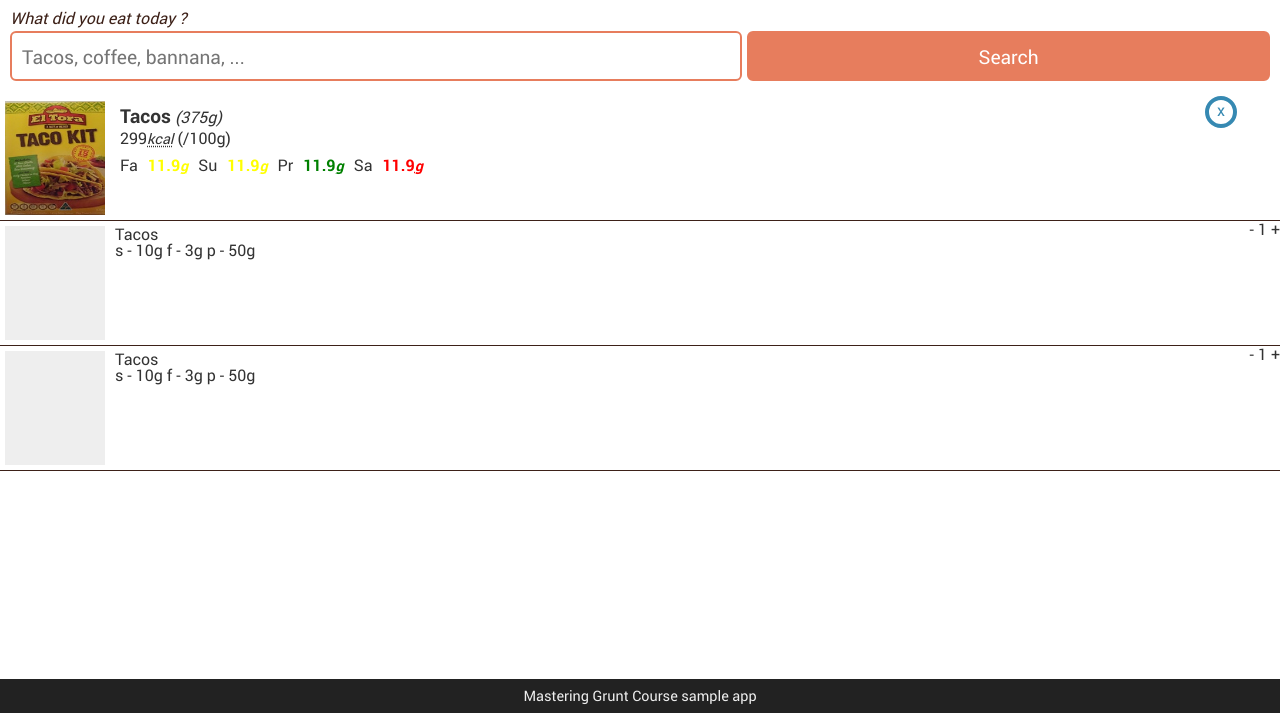
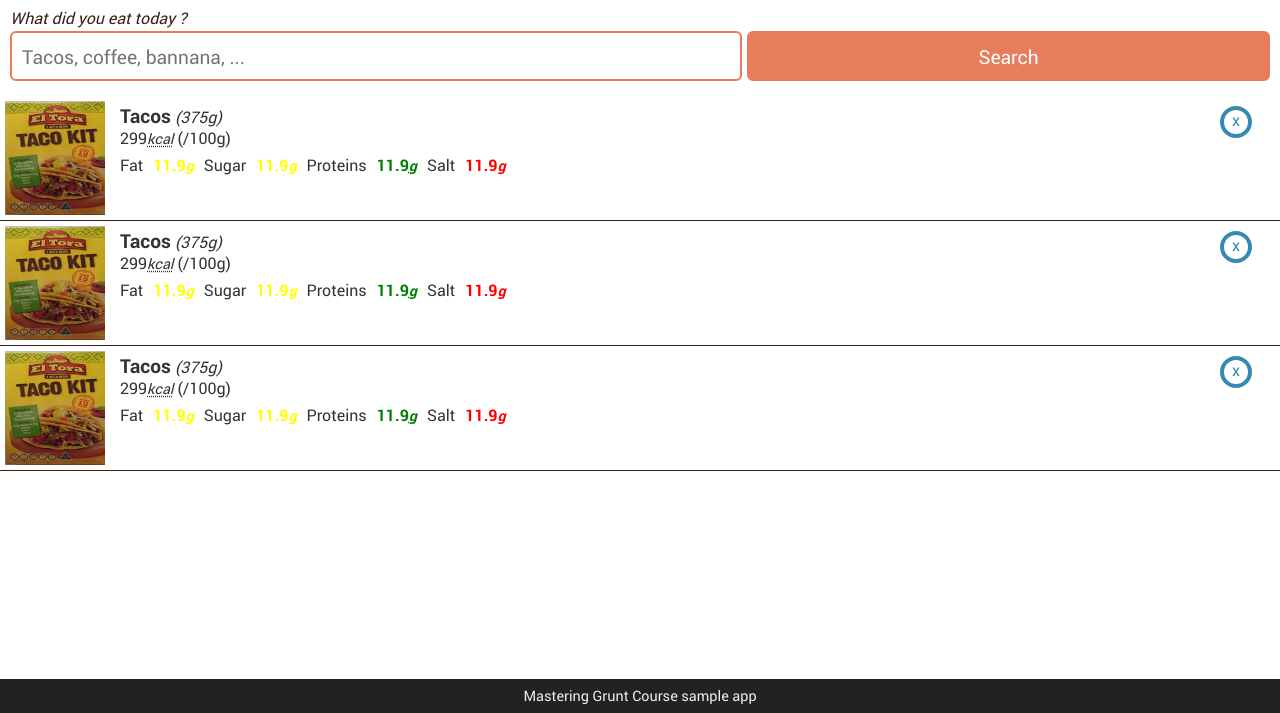
Before and after one commit to krampstudio/foodprint.io, a website: page public/index.html in a window 1280 px wide. Shown: the part 87-800 px from the top of the page. Drawn offline with Linux system fonts and the light colour scheme.

Commit message:
delete entry layout

```diff
--- a/public/index.html
+++ b/public/index.html
@@ -42,16 +42,16 @@
                         </p>
 
                         <dl class="composition">
-                            <dt class="fat moderate">Fa</dt>
+                            <dt class="fat moderate">Fat</dt>
                             <dd class="fat moderate">11.9<abbr title="grams">g</abbr></dd>
 
-                            <dt class="sugar moderate">Su</dt>
+                            <dt class="sugar moderate">Sugar</dt>
                             <dd class="sugar moderate">11.9<abbr title="grams">g</abbr></dd>
 
-                            <dt class="protein good">Pr</dt>
+                            <dt class="protein good">Proteins</dt>
                             <dd class="protein good">11.9<abbr title="grams">g</abbr></dd>
 
-                            <dt class="salt bad">Sa</dt>
+                            <dt class="salt bad">Salt</dt>
                             <dd class="salt bad">11.9<abbr title="grams">g</abbr></dd>
                         </dl>
                     </div>
@@ -60,28 +60,64 @@
                     </div>
                 </article>
                 <article>
-                    <div class="thumb"></div>
+                    <img class="thumb" src="./img/tacos.jpg" alt="tacos" />
+
                     <div class="desc">
-                        <div>Tacos</div>
-                        <div class="composition">
-                            s - 10g
-                            f - 3g
-                            p - 50g
-                        </div>
+                        <h2>
+                            <span class="name">Tacos</span>
+                            <span class="weight">375g</span>
+                        </h2>
+                        <p class="energy">
+                            299<abbr title="kilo calory">kcal</abbr> (/100g)
+                        </p>
+
+                        <dl class="composition">
+                            <dt class="fat moderate">Fat</dt>
+                            <dd class="fat moderate">11.9<abbr title="grams">g</abbr></dd>
+
+                            <dt class="sugar moderate">Sugar</dt>
+                            <dd class="sugar moderate">11.9<abbr title="grams">g</abbr></dd>
+
+                            <dt class="protein good">Proteins</dt>
+                            <dd class="protein good">11.9<abbr title="grams">g</abbr></dd>
+
+                            <dt class="salt bad">Salt</dt>
+                            <dd class="salt bad">11.9<abbr title="grams">g</abbr></dd>
+                        </dl>
                     </div>
-                    <div class="quantity"> - 1 +</div>
+                    <div class="actions">
+                        <a class="delete" href="#">x</a>
+                    </div>
                 </article>
                 <article>
-                    <div class="thumb"></div>
+                    <img class="thumb" src="./img/tacos.jpg" alt="tacos" />
+
                     <div class="desc">
-                        <div>Tacos</div>
-                        <div class="composition">
-                            s - 10g
-                            f - 3g
-                            p - 50g
-                        </div>
+                        <h2>
+                            <span class="name">Tacos</span>
+                            <span class="weight">375g</span>
+                        </h2>
+                        <p class="energy">
+                            299<abbr title="kilo calory">kcal</abbr> (/100g)
+                        </p>
+
+                        <dl class="composition">
+                            <dt class="fat moderate">Fat</dt>
+                            <dd class="fat moderate">11.9<abbr title="grams">g</abbr></dd>
+
+                            <dt class="sugar moderate">Sugar</dt>
+                            <dd class="sugar moderate">11.9<abbr title="grams">g</abbr></dd>
+
+                            <dt class="protein good">Proteins</dt>
+                            <dd class="protein good">11.9<abbr title="grams">g</abbr></dd>
+
+                            <dt class="salt bad">Salt</dt>
+                            <dd class="salt bad">11.9<abbr title="grams">g</abbr></dd>
+                        </dl>
                     </div>
-                    <div class="quantity"> - 1 +</div>
+                    <div class="actions">
+                        <a class="delete" href="#">x</a>
+                    </div>
                 </article>
             </section>
         </main>
--- a/public/scss/inc/_components.scss
+++ b/public/scss/inc/_components.scss
@@ -125,7 +125,8 @@ body > footer {
             }
         }
         .actions {
-            flex: 0 1 75px;
+            flex: 0 1 60px;
+            padding-top: 10px;
             .delete {
                 border: solid 4px #3689B2;
                 border-radius: 25px;
```
Also changed, not shown: public/css/foodprint.min.css, 1 other file.
